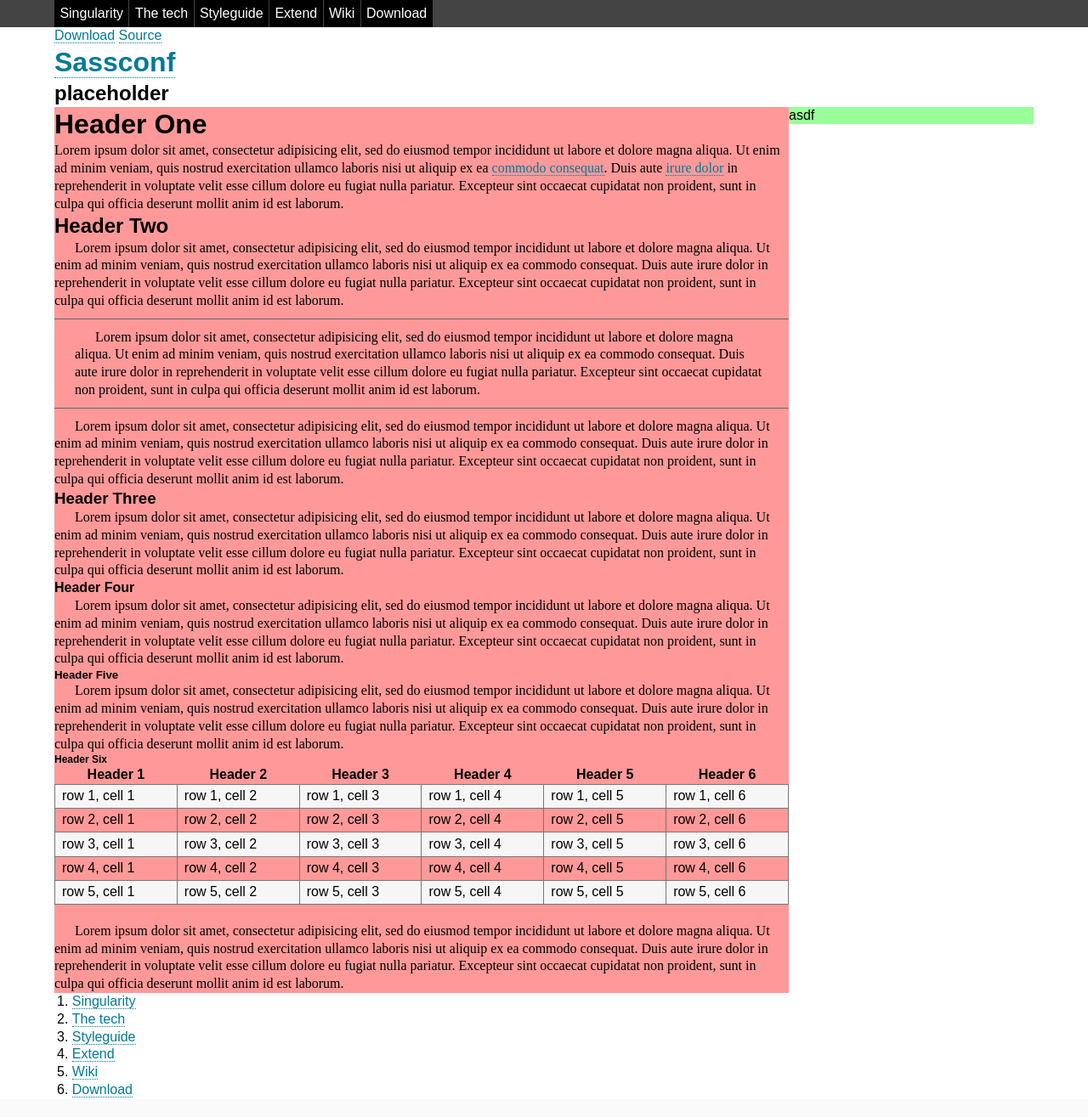
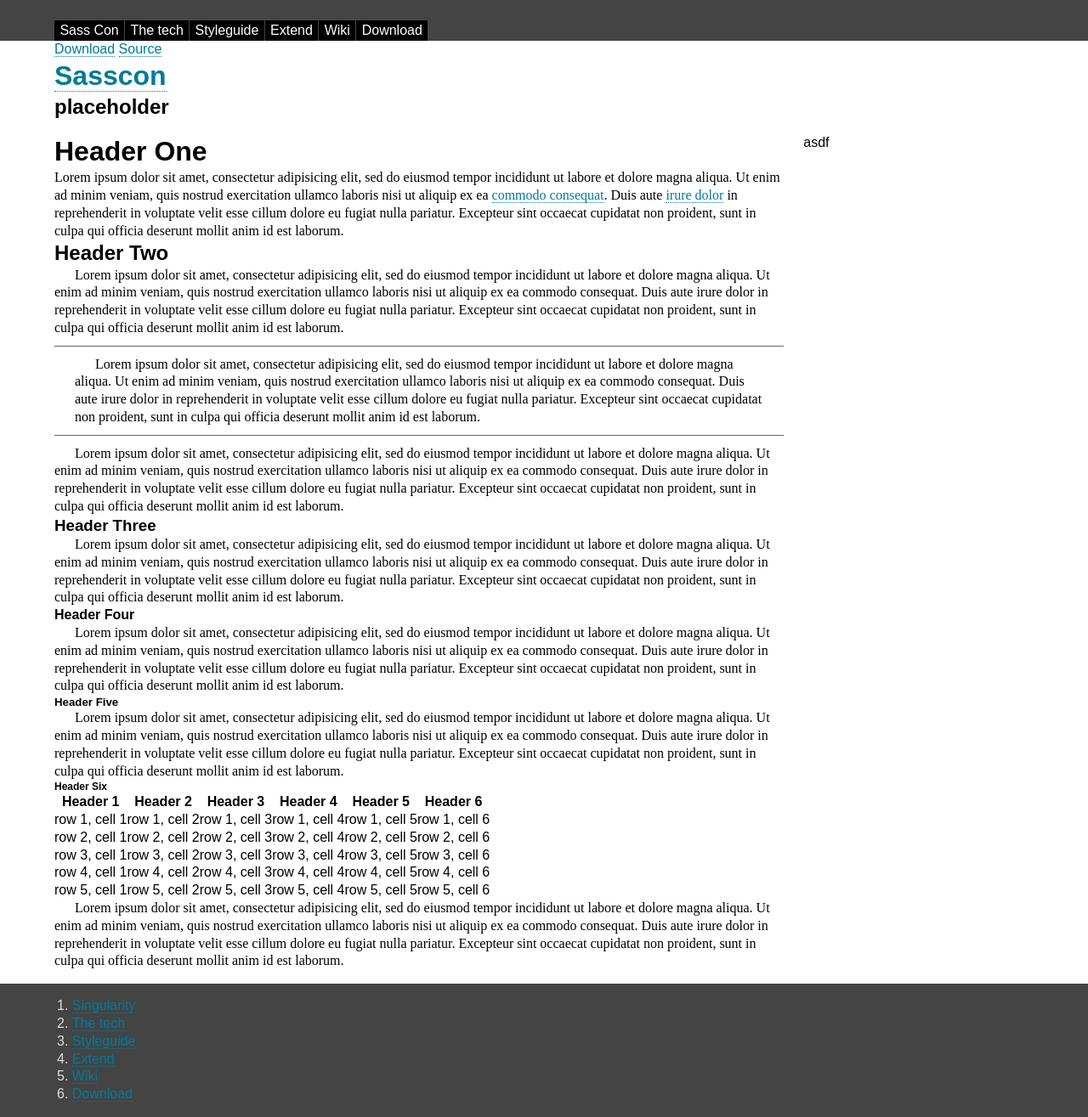
Before and after one commit to scottkellum/sasscon-website, a PHP site: page / in a window 1280 px wide. Shown: the whole page at 85% size. Before the commit the page ends 1292 px from the top, so only its background shows below. Run offline with PHP 8.4, Linux system fonts and the light colour scheme.

Commit message:
updated singularity framework

```diff
--- a/_/sass/lib/_grid.sass
+++ b/_/sass/lib/_grid.sass
@@ -9,7 +9,7 @@
 $grid-width: 90% !default
 $columns: 12 !default
 $wrapper-align: center !default
-$gutter: 0% !default
+$gutter: 2% !default
 $padding: 0 1em !default
 
 $max-width: dp(1400) !default
@@ -145,7 +145,7 @@
 $grid-mixin-counter: 0
 
 =grid($units)
-  @if $grid-mixin-counter > $columns
+  @if $grid-mixin-counter >= $columns
     $grid-mixin-counter: 0
   width: grid($units)
   @if $grid-mixin-counter == 0
--- a/_/sass/lib/_tools.sass
+++ b/_/sass/lib/_tools.sass
@@ -1,5 +1,6 @@
 @import tools/backgrounds
 @import tools/clearfix
+@import tools/color-schemer
 @import tools/css3
 @import tools/debug
 @import tools/font-face
--- /dev/null
+++ b/_/sass/lib/tools/_color-schemer.sass
@@ -0,0 +1,180 @@
+// Define color schemes quickly
+
+// Color schemes to choose from
+//    mono
+//    complement
+//    triad
+//    tetrad
+//    analogic
+//    accented-analogic
+
+$color-location: primary !default
+$base-color: #f00 !default
+$color-scheme: mono !default
+$hue-offset: 20 !default
+$brightness-offset: 10% !default
+$color-theory: rgb !default
+$equalize: false !default
+
+// Normalizer credit to Mason Wendell: https://github.com/canarymason/The-Coding-Designers-Survival-Kit/blob/master/sass/partials/lib/variables/_color_schemes.sass
+@function equalize($color)
+  @return hsl(hue($color), 100%, 50%)
+
+// Complement based on RYB theory
+@function ryb($color)
+  $hue: round(hue($color)/ 10) // find and round hue
+  // Manually adjusted values until these can be mathmatically explained.
+  @if $hue == 0
+    @return adjust-hue(invert($color), -60) // Start with red
+  @if $hue == 1
+    @return adjust-hue(invert($color), -50)
+  @if $hue == 2
+    @return adjust-hue(invert($color), -40)
+  @if $hue == 3
+    @return adjust-hue(invert($color), -25)
+  @if $hue == 4
+    @return adjust-hue(invert($color), 0)
+  @if $hue == 5
+    @return adjust-hue(invert($color), 25)
+  @if $hue == 6
+    @return adjust-hue(invert($color), 38)
+  @if $hue == 7
+    @return adjust-hue(invert($color), 44)
+  @if $hue == 8
+    @return adjust-hue(invert($color), 52)
+  @if $hue == 9
+    @return adjust-hue(invert($color), 58)
+  @if $hue == 10
+    @return adjust-hue(invert($color), 59)
+  @if $hue == 11
+    @return adjust-hue(invert($color), 60)
+  @if $hue == 12
+    @return adjust-hue(invert($color), 60) // Green is halfway through the Boutet scale.
+  @if $hue == 13
+    @return adjust-hue(invert($color), 55)
+  @if $hue == 14
+    @return adjust-hue(invert($color), 50)
+  @if $hue == 15
+    @return adjust-hue(invert($color), 45)
+  @if $hue == 16
+    @return adjust-hue(invert($color), 40)
+  @if $hue == 17
+    @return adjust-hue(invert($color), 35)
+  @if $hue == 18
+    @return adjust-hue(invert($color), 30)
+  @if $hue == 19
+    @return adjust-hue(invert($color), 25)
+  @if $hue == 20
+    @return adjust-hue(invert($color), 20)
+  @if $hue == 21
+    @return adjust-hue(invert($color), 15)
+  @if $hue == 22
+    @return adjust-hue(invert($color), -5)
+  @if $hue == 23
+    @return adjust-hue(invert($color), -8)
+  @if $hue == 24
+    @return adjust-hue(invert($color), -17)
+  @if $hue == 25
+    @return adjust-hue(invert($color), -25)
+  @if $hue == 26
+    @return adjust-hue(invert($color), -30)
+  @if $hue == 27
+    @return adjust-hue(invert($color), -35)
+  @if $hue == 28
+    @return adjust-hue(invert($color), -40)
+  @if $hue == 29
+    @return adjust-hue(invert($color), -43)
+  @if $hue == 30
+    @return adjust-hue(invert($color), -46)
+  @if $hue == 31
+    @return adjust-hue(invert($color), -49)
+  @if $hue == 32
+    @return adjust-hue(invert($color), -52)
+  @if $hue == 33
+    @return adjust-hue(invert($color), -54)
+  @if $hue == 34
+    @return adjust-hue(invert($color), -57)
+  @if $hue == 35
+    @return adjust-hue(invert($color), -60)
+
+// Add percentage of white to a color
+@function tint($color, $percent)
+  @return mix(white, $color, $percent)
+
+// Add percentage of black to a color
+@function shade($color, $percent)
+  @return mix(black, $color, $percent)
+
+@function color-schemer($color-location, $base-color, $color-scheme, $hue-offset)
+  // Primary, just return the base-color.
+  @if $equalize
+    $base-color: equalize($base-color)
+  @if $color-location == primary
+    @return $base-color
+  // Secondary colors
+  @if $color-location == secondary
+    @if $color-scheme == mono
+      @return lighten($base-color, $brightness-offset)
+    @if $color-scheme == complement
+      @if $color-theory == ryb
+        @return ryv($base-color)
+      @return complement($base-color)
+    @if $color-scheme == triad
+      @if $color-theory == ryb
+        @return adjust-hue(ryb($base-color), $hue-offset)
+      @return adjust-hue(complement($base-color), $hue-offset)
+    @if $color-scheme == tetrad
+      @return adjust-hue($base-color, $hue-offset)
+    @if $color-scheme == analogic
+      @return adjust-hue($base-color, $hue-offset)
+    @if $color-scheme == accented-analogic
+      @return adjust-hue($base-color, $hue-offset)
+    @warn "Oops! You didn’t properly define $color-scheme (complement, triad...)"
+  // Tertiary colors
+  @if $color-location == tertiary
+    @if $color-scheme == mono
+      @return lighten($base-color, $brightness-offset * 2)
+    @if $color-scheme == complement
+      @return lighten($base-color, $brightness-offset)
+    @if $color-scheme == triad
+      @if $color-theory == ryb
+        @return adjust-hue(ryb($base-color), -$hue-offset)
+      @return adjust-hue(complement($base-color), -$hue-offset)
+    @if $color-scheme == tetrad
+      @if $color-theory == ryb
+        @return ryb($base-color)
+      @return complement($base-color)
+    @if $color-scheme == analogic
+      @return adjust-hue($base-color, -$hue-offset)
+    @if $color-scheme == accented-analogic
+      @return adjust-hue($base-color, -$hue-offset)
+    @warn "Oops! You didn’t properly define $color-scheme (complement, triad...)"
+  // Quadrary colors
+  @if $color-location == quadrary
+    @if $color-scheme == mono
+      @return darken($base-color, $brightness-offset)
+    @if $color-scheme == complement
+      @return darken($base-color, $brightness-offset)
+    @if $color-scheme == triad
+      @return darken($base-color, $brightness-offset)
+    @if $color-scheme == tetrad
+      @if $color-theory == ryb
+        @return adjust-hue(ryb($base-color), $hue-offset)
+      @return adjust-hue(complement($base-color), $hue-offset)
+    @if $color-scheme == analogic
+      @return darken($base-color, $brightness-offset)
+    @if $color-scheme == accented-analogic
+      @if $color-theory == ryb
+        @return ryb($base-color)
+      @return complement($base-color)
+    @warn "Oops! You didn’t properly define $color-scheme (complement, triad...)"
+  @warn "Oops! You didn’t properly define $color-location (primary, secondary...)"
+
+// Write your basic color scheme
+$primary: color-schemer(primary) !default
+$secondary: color-schemer(secondary) !default
+$tertiary: color-schemer(tertiary) !default
+$quadrary: color-schemer(quadrary) !default
+
+// Tell other files that this is loaded.
+$color-schemer-loaded: true
--- a/_/sass/skin/_skin.sass
+++ b/_/sass/skin/_skin.sass
@@ -1,10 +1,10 @@
 // SETTINGS //
 
 // metrics
-$base-size: 16px
+//$base-size: 16px
 //$line-height: 1.3em
 
-$grid-width: 90%
+//$grid-width: 90%
 //$columns: 12
 //$wrapper-align: center // left, center or right
 //$gutter: 2%
@@ -20,7 +20,7 @@
 
 // STYLEGUIDE //
 +styleguide-links($primary)
-+styleguide-table(#777)
+//+styleguide-table(#777)
 +typography
 
 // FILES //
--- /dev/null
+++ b/_/sass/skin/lib/_main.sass
@@ -0,0 +1,78 @@
+$nav-height: 3em
+$nav-padding: 0.15em
+
+body
+  margin-top: $nav-height
+
+body, footer
+  height: 100% !important
+
+nav
+  position: absolute
+  top: 0
+  width: 100%
+  height: $nav-height
+  background: #444
+  ol, #global-actions-bar
+    @extend %wrapper
+    position: absolute
+    left: (100% - $grid-width) / 2
+  ol
+    padding: ($nav-height / 2) 0 0 0
+    list-style: none
+    bottom: 0
+    a
+      display: block
+      float: left
+      height: ($nav-height / 2) - ($nav-padding * 2)
+      padding: $nav-padding .4em
+      border: none
+      background: #000
+      color: #fff
+      margin-right: 1px
+      &:hover
+        border: none
+        color: #fff
+  #global-actions-bar
+    top: 0
+    text-align: right
+    font-size: .7em
+    color: #ddd
+
+header
+  @extend %wrapper
+
+.content
+  @extend %wrapper
+
+
+article, aside
+  padding: 1em 0
+
+article
+  +grid(9)
+
+aside
+  +grid(3)
+
+body.no-aside
+  article, aside
+    +grid(12)
+
+@media all and (max-width: 40em)
+  article, aside
+    +grid(12)
+  nav
+    height: $nav-height + ($nav-height / 2)
+  body
+    margin-top: $nav-height + ($nav-height / 2)
+
+footer
+  @extend %wrapper
+  background-color: #444
+  clear: both
+  position: relative
+  padding: 1em ((100% - $grid-width) / 2)
+  color: #ddd
+  span
+    display: block
--- a/_/sass/skin/lib/_main.scss
+++ /dev/null
@@ -1,64 +0,0 @@
-$nav-height: 2em;
-$nav-padding: .4em;
-
-body {
-	margin-top: $nav-height;
-}
-
-nav {
-	position: absolute;
-	top: 0;
-	width: 100%;
-	height: $nav-height;
-	background: #444;
-	ol {
-		@extend %wrapper;
-		padding: 0;
-		list-style: none;
-	}
-	a {
-		display: block;
-		float: left;
-		height: $nav-height - $nav-padding * 2;
-		padding: $nav-padding;
-		border: none;
-		background: #000;
-		color: #fff;
-		margin-right: 1px;
-		&:hover {
-			border: none;
-			color: #fff;
-		}
-	}
-}
-
-header {
-	@extend %wrapper;
-}
-
-.content {
-	@extend %wrapper;
-	float: none;
-}
-
-@for $i from 1 through $columns {
-	.c#{$i} {
-		@include grid(1);
-		height: 200px;
-	}
-}
-
-article {
-	@include grid(2);
-	@include r
-}
-
-aside {
-	@include grid(10);
-	@include g;
-}
-
-footer {
-	@extend %wrapper;
-	clear: both;
-}
--- a/_/sass/style.sass
+++ b/_/sass/style.sass
@@ -4,18 +4,18 @@
 //$line-height: 1.3em
 
 $grid-width: 90%
-$columns: 12
-//$wrapper-align: center // left, center or right
-$gutter: 0%
-$grid-type: scale // column, scale
-$scale-grid-direction: ltr // rtl, ltr
+// $columns: 12
+// $wrapper-align: center // left, center or right
+// $gutter: 2%
+// $grid-type: scale // column, scale
+// $scale-grid-direction: ltr // rtl, ltr
 
 // FRAMEWORK
 @import lib/tools
 @import lib/normalize
 +margin-reset
 @import lib/grid
-+debug
+//+debug
 
 $ratio: $octave
 
@@ -26,5 +26,5 @@
 @import skin/skin
 
 // PLUGNINS
-@import lib/plugin/pixel-normalize
+//@import lib/plugin/pixel-normalize
 //@import lib/plugin/transition-all
--- a/index.html
+++ b/index.html
@@ -19,7 +19,7 @@
     <meta http-equiv="X-UA-Compatible" content="IE=edge,chrome=1"></meta>
 
 
-    <title>Singularity :: infinite possibilities, impossibly small</title>
+    <title>Sass Con</title>
     <meta name="title" content="Singularity">
     <meta name="description" content="A responsive web design framework built on Sass">
     <!-- Google will often use this as its description of your page/site. Make it good. -->
@@ -54,7 +54,7 @@
         <a class="download" href="https://github.com/scottkellum/Singularity/zipball/master" target="_blank">Download</a>
         <a class="source" href="https://github.com/scottkellum/Singularity" target="_blank">Source</a>
       </div>
-      <h1><a href="/">Sassconf</a></h1>
+      <h1><a href="/">Sasscon</a></h1>
       <h2>placeholder</h2>
     </header>
     <div class="content">
@@ -130,7 +130,7 @@
     <!-- Nav down here? Content should get priority for SEO and screen readers -->
     <nav>
       <ol>
-        <li><a href="index.html" >Singularity</a></li>
+        <li><a href="index.html" >Sass Con</a></li>
         <li><a href="tech.html">The tech</a></li>
         <li><a href="styleguide.html">Styleguide</a></li>
         <li><a href="extend.html">Extend</a></li>
```
Also changed, not shown: _/css/style.css.
